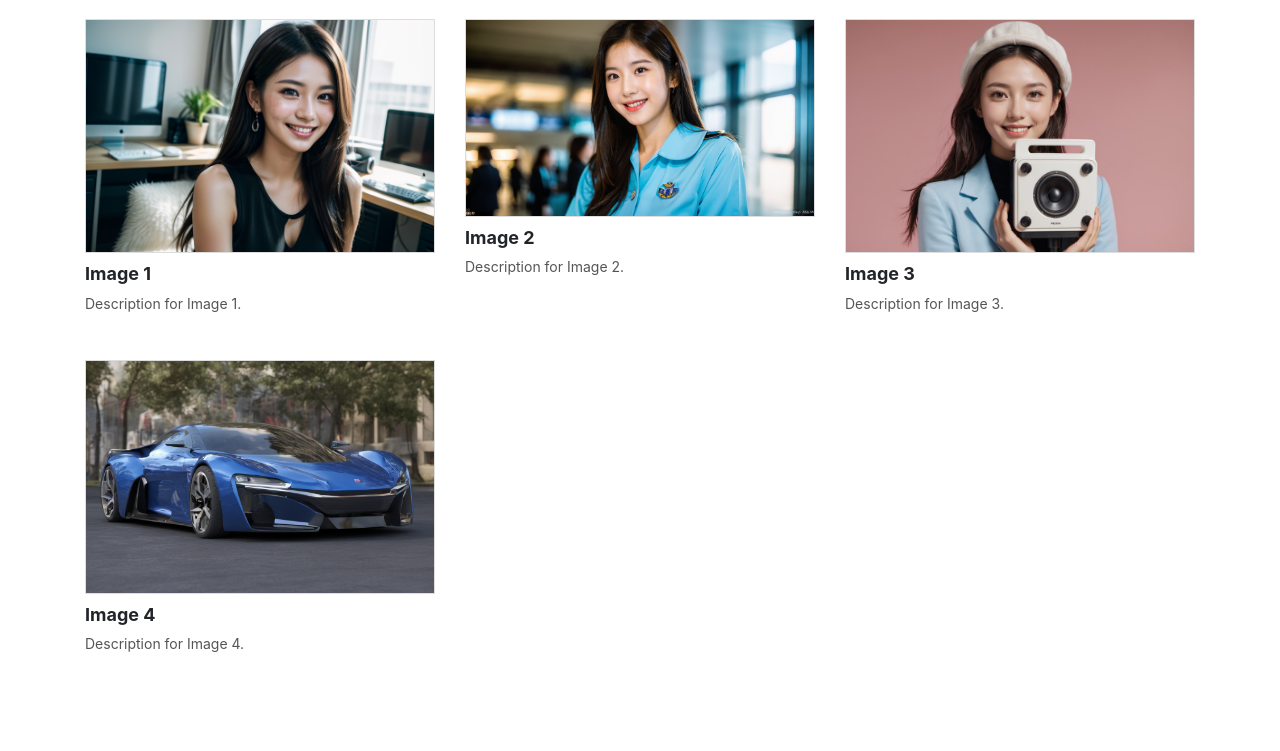
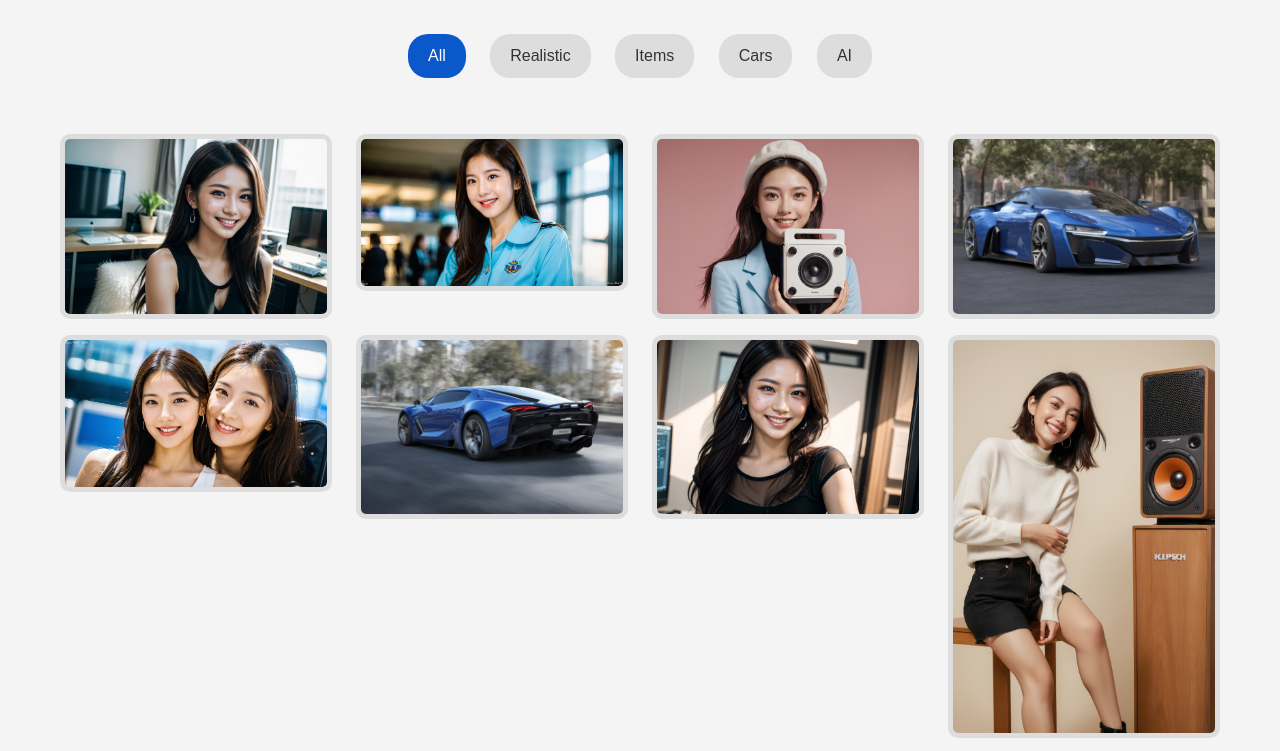
Before and after one commit to SQUEK011/image-gallery-js, a plain HTML site: page index.html in a window 1280 px wide. Shown: the part 110-861 px from the top of the page. Before the commit the page ends 815 px from the top, so only its background shows below. Drawn offline with nearby package versions, Linux system fonts and the light colour scheme.

Commit message:
Fixing bugs and refactoring code to OOP

```diff
--- a/css/style.css
+++ b/css/style.css
@@ -27,30 +27,32 @@ body {
     display: inline-block;
     padding: 10px 20px;
     margin: 0 10px;
+    background-color: #ddd;
+    color: #333;
+    border: none;
+    cursor: pointer;
+    border-radius: 20px; /* Rounded corners for buttons */
+}
+
+/* Active filter button */
+.active {
     background-color: #3498db;
     color: #fff;
-    border: none;
-    cursor: pointer;
 }
 
 /* Gallery grid */
-.row {
-    display: flex;
-    flex-wrap: wrap;
-    margin: 0 -15px;
-}
-
 .image-item {
-    padding: 15px;
     box-sizing: border-box;
+    text-align: center; /* Center align the image and description */
 }
 
 .image-item img {
     max-width: 100%;
     height: auto;
-    border: 1px solid #ddd;
+    border: 5px solid #ddd;
     transition: transform 0.2s;
     cursor: pointer;
+    border-radius: 10px; /* Rounded corners for images */
 }
 
 .image-item img:hover {
@@ -73,21 +75,22 @@ body {
 .modal-content {
     background-color: #fff;
     margin: 10% auto;
-    padding: 20px;
+    padding: 10px;
     box-shadow: 0 4px 8px 0 rgba(0, 0, 0, 0.2);
-    max-width: 80%;
-    max-height: 80vh; /* Set a maximum height for the modal content */
-    overflow-y: auto; /* Enable vertical scrolling if content exceeds the height */
+    width: 80%;
+    max-height: 80%;
+    overflow-y: auto;
 }
 
 .image-container {
-    text-align: center; /* Center the image horizontally */
+    text-align: center;
     padding: 20px 0;
 }
 
 .modal-image {
-    max-width: 100%; /* Ensure the image does not exceed the modal content width */
-    height: auto; /* Allow the image to adjust its height proportionally */
+    max-width: 50%;
+    max-height: 50%;
+    border-radius: 10px; /* Rounded corners for modal image */
 }
 
 .close {
@@ -118,21 +121,12 @@ body {
 
 /* Media queries for responsiveness */
 @media (max-width: 768px) {
-    .filter-buttons {
-        text-align: center;
-        margin-bottom: 20px;
-    }
-
     .filter-button {
         margin: 0 5px;
     }
 
-    .row {
-        margin: 0 -10px;
-    }
-
     .image-item {
-        flex: 0 0 50%;
-        padding: 10px;
+        flex: 0 0 100%; /* Full-width on mobile */
+        margin: 10px 0; /* Adjust margin for mobile */
     }
 }
--- /dev/null
+++ b/data/data.json
@@ -0,0 +1,80 @@
+[
+    {
+      "title": "Image 1",
+      "description": "Description for Image 1.",
+      "tags": ["ai"],
+      "url": "../assets/ai-image1.png"
+    },
+    {
+      "title": "Image 2",
+      "description": "Description for Image 2.",
+      "tags": ["realistic"],
+      "url": "../assets/real-image1.png"
+    },
+    {
+      "title": "Image 3",
+      "description": "Description for Image 3.",
+      "tags": ["items"],
+      "url": "../assets/items-image1.png"
+    },
+    {
+      "title": "Image 4",
+      "description": "Description for Image 4.",
+      "tags": ["cars"],
+      "url": "../assets/cars-image1.png"
+    },
+    {
+      "title": "Image 5",
+      "description": "Description for Image 5.",
+      "tags": ["realistic"],
+      "url": "../assets/real-image2.png"
+    },
+    {
+      "title": "Image 6",
+      "description": "Description for Image 6.",
+      "tags": ["cars"],
+      "url": "../assets/cars-image2.png"
+    },
+    {
+      "title": "Image 7",
+      "description": "Description for Image 7.",
+      "tags": ["ai"],
+      "url": "../assets/ai-image2.png"
+    },
+    {
+      "title": "Image 8",
+      "description": "Description for Image 8.",
+      "tags": ["items"],
+      "url": "../assets/items-image2.png"
+    },
+    {
+      "title": "Image 9",
+      "description": "Description for Image 9.",
+      "tags": ["items"],
+      "url": "../assets/items-image3.png"
+    },
+    {
+      "title": "Image 10",
+      "description": "Description for Image 10.",
+      "tags": ["items"],
+      "url": "../assets/items-image4.png"
+    },
+    {
+      "title": "Image 11",
+      "description": "Description for Image 11.",
+      "tags": ["realistic"],
+      "url": "../assets/real-image3.png"
+    },
+    {
+      "title": "Image 12",
+      "description": "Description for Image 12.",
+      "tags": ["realistic"],
+      "url": "../assets/real-image4.png"
+    },
+    {
+      "title": "Image 13",
+      "description": "Description for Image 13.",
+      "tags": ["realistic"],
+      "url": "../assets/real-image5.png"
+    }
+  ]
--- a/index.html
+++ b/index.html
@@ -2,23 +2,27 @@
 <head>
     <meta charset="UTF-8">
     <meta name="viewport" content="width=device-width, initial-scale=1.0">
+    <link href="https://cdn.jsdelivr.net/npm/bootstrap@5.3.1/dist/css/bootstrap.min.css" rel="stylesheet" integrity="sha384-4bw+/aepP/YC94hEpVNVgiZdgIC5+VKNBQNGCHeKRQN+PtmoHDEXuppvnDJzQIu9" crossorigin="anonymous">
     <link rel="stylesheet" href="css/style.css">
-    <link rel="stylesheet" href="https://stackpath.bootstrapcdn.com/bootstrap/4.5.2/css/bootstrap.min.css">
     <title>JS Image Gallery</title>
 </head>
 <body>
     <header>
-        <h1 class="text-center">Image Gallery</h1>
+        <h1 class="text-center mt-5">Image Gallery</h1>
         <!-- Filter options go here -->
-        <button class="btn btn-primary filter-button" data-filter="all">All</button>
-            <button class="btn btn-primary filter-button" data-filter="realistic">Realistic</button>
-            <button class="btn btn-primary filter-button" data-filter="items">Items</button>
-            <button class="btn btn-primary filter-button" data-filter="cars">Cars</button>
-            <button class="btn btn-primary filter-button" data-filter="ai">AI</button>
+        <div class="filter-buttons text-center mt-5">
+            <button type="button" class="btn filter-button active" data-filter="all">All</button>
+            <button type="button" class="btn filter-button" data-filter="realistic">Realistic</button>
+            <button type="button" class="btn filter-button" data-filter="items">Items</button>
+            <button type="button" class="btn filter-button" data-filter="cars">Cars</button>
+            <button type="button" class="btn filter-button" data-filter="ai">AI</button>
+        </div>
+        </div>
+
     </header>
 
     <main class="container">
-        <div class="row">
+        <div class="row row-cols-lg-4 row-cols-1" id="image-gallery">
             <!-- Image placeholders go here -->
 
         </div>
@@ -28,8 +32,6 @@
         <!-- Modal content goes here -->
     </div>
 </body>
-<!--<script src="scripts/filter.js" type="module"></script>
-<script src="scripts/image.js" type="module"></script>
-<script src="scripts/modal.js" type="module"></script> -->
+<script src="https://cdn.jsdelivr.net/npm/bootstrap@5.3.1/dist/js/bootstrap.bundle.min.js" integrity="sha384-HwwvtgBNo3bZJJLYd8oVXjrBZt8cqVSpeBNS5n7C8IVInixGAoxmnlMuBnhbgrkm" crossorigin="anonymous"></script>
 <script src="scripts/app.js" type="module"></script>
 </html>
--- a/scripts/app.js
+++ b/scripts/app.js
@@ -1,103 +1,107 @@
-//Centralized Codes here
-// Get references to important elements
-const filterButtons = document.querySelectorAll('.filter-button');
-const modal = document.getElementById('modal');
-const modalContent = document.createElement('div');
-modalContent.className = 'modal-content';
-modal.appendChild(modalContent);
+class ImageGallery {
+    constructor() {
+        this.filterButtons = document.querySelectorAll('.filter-button');
+        this.modal = document.getElementById('modal');
+        this.modalContent = document.createElement('div');
+        this.modalContent.className = 'modal-content';
+        this.modal.appendChild(this.modalContent);
 
-// Sample image data (you can replace this with your actual data)
-const imageData = [
-    {
-      title: "Image 1",
-      description: "Description for Image 1.",
-      tags: ["ai", "realistic"],
-      url: "../assets/ai-image1.png",
-    },
-    // Add more image objects here...
-    {
-      title: "Image 2",
-      description: "Description for Image 2.",
-      tags: ["ai", "realistic"],
-      url: "../assets/real-image1.png",
-    },
-    {
-      title: "Image 3",
-      description: "Description for Image 3.",
-      tags: ["ai", "items"],
-      url: "../assets/items-image1.png",
-    },
-    {
-      title: "Image 4",
-      description: "Description for Image 4.",
-      tags: ["ai", "cars"],
-      url: "../assets/cars-image1.png",
-    },
-  ];
+        // Import the imageData from the JSON file
+        fetch('../data/data.json')
+            .then((response) => response.json())
+            .then((data) => {
+                this.imageData = data;
+                this.initialize();
+            })
+            .catch((error) => {
+                console.error('Error loading imageData:', error);
+            });
+    }
 
-// Function to populate the image gallery
-function populateGallery(filter) {
-    const gallery = document.querySelector('.row');
+    initialize() {
+        // Event listeners for filter buttons
+        this.filterButtons.forEach((button) => {
+            button.addEventListener('click', () => {
+                const filter = button.getAttribute('data-filter');
+                this.populateGallery(filter);
+            });
+        });
+
+        // Initial gallery population
+        this.populateGallery('all');
+    }
+
+    populateGallery(filter) {
+        const gallery = document.querySelector('#image-gallery');
         gallery.innerHTML = '';
 
-    imageData.forEach((image) => {
+        this.imageData.forEach((image) => {
             if (filter === 'all' || image.tags.includes(filter)) {
+                const col = this.createImageElement(image);
+                gallery.appendChild(col);
+            }
+        });
+
+        // Remove the "active" class from all filter buttons
+        this.filterButtons.forEach((button) => {
+            button.classList.remove('active');
+        });
+
+        // Add the "active" class to the clicked filter button
+        const activeButton = document.querySelector(`[data-filter="${filter}"]`);
+        if (activeButton) {
+            activeButton.classList.add('active');
+            activeButton.classList.add('btn-primary');
+        }
+    }
+
+    createImageElement(image) {
         const col = document.createElement('div');
-            col.className = 'col-md-4 image-item ' + image.tags.join(' ');
-            col.innerHTML = `
-                <img src="${image.url}" alt="${image.title}">
-                <div class="image-info">
+        col.className = 'col image-item mt-3 ' + image.tags.join(' ');
+
+        const img = document.createElement('img');
+        img.src = image.url;
+        img.alt = image.title;
+
+        img.addEventListener('click', () => {
+            this.showModal(image);
+        });
+
+        col.appendChild(img);
+
+        return col;
+    }
+
+    showModal(image) {
+        this.modalContent.innerHTML = `
+            <span class="close">&times;</span>
+            <div class="image-container">
+                <img src="${image.url}" alt="${image.title}" class="modal-image">
+            </div>
+            <div class="image-info text-center">
                 <h3>${image.title}</h3>
                 <p>${image.description}</p>
             </div>
         `;
 
-            // Add click event to open modal
-            col.addEventListener('click', () => {
-                showModal(image);
-            });
-
-            gallery.appendChild(col);
-        }
-    });
-}
-
-// Function to show the modal with image details
-function showModal(image) {
-    modalContent.innerHTML = `
-    <span class="close">&times;</span>
-    <div class="image-container">
-        <img src="${image.url}" alt="${image.title}" class="modal-image">
-    </div>
-    <div class="image-info">
-        <h3>${image.title}</h3>
-        <p>${image.description}</p>
-    </div>
-    `;
-
-    modal.style.display = 'block';
+        this.modal.style.display = 'block';
 
         // Close the modal when the 'x' is clicked
         const closeButton = document.querySelector('.close');
         closeButton.addEventListener('click', () => {
-        modal.style.display = 'none';
+            this.modal.style.display = 'none';
         });
 
         // Close the modal when clicking outside the modal content
         window.addEventListener('click', (e) => {
-        if (e.target === modal) {
-            modal.style.display = 'none';
+            if (e.target === this.modal) {
+                this.modal.style.display = 'none';
             }
         });
     }
+}
 
-// Event listeners for filter buttons
-filterButtons.forEach((button) => {
-    button.addEventListener('click', () => {
-        const filter = button.getAttribute('data-filter');
-        populateGallery(filter);
+// Initialize the ImageGallery class when the DOM is ready
+document.addEventListener('DOMContentLoaded', () => {
+    new ImageGallery();
 });
-});
-
-// Initial gallery population
-populateGallery('all');
```
Also changed, not shown: scripts/filter.js (deleted, +0 -49 lines), scripts/image.js (deleted, +0 -41 lines), scripts/modal.js (deleted, +0 -40 lines). Lines whose indentation alone changed are shown as unchanged.
